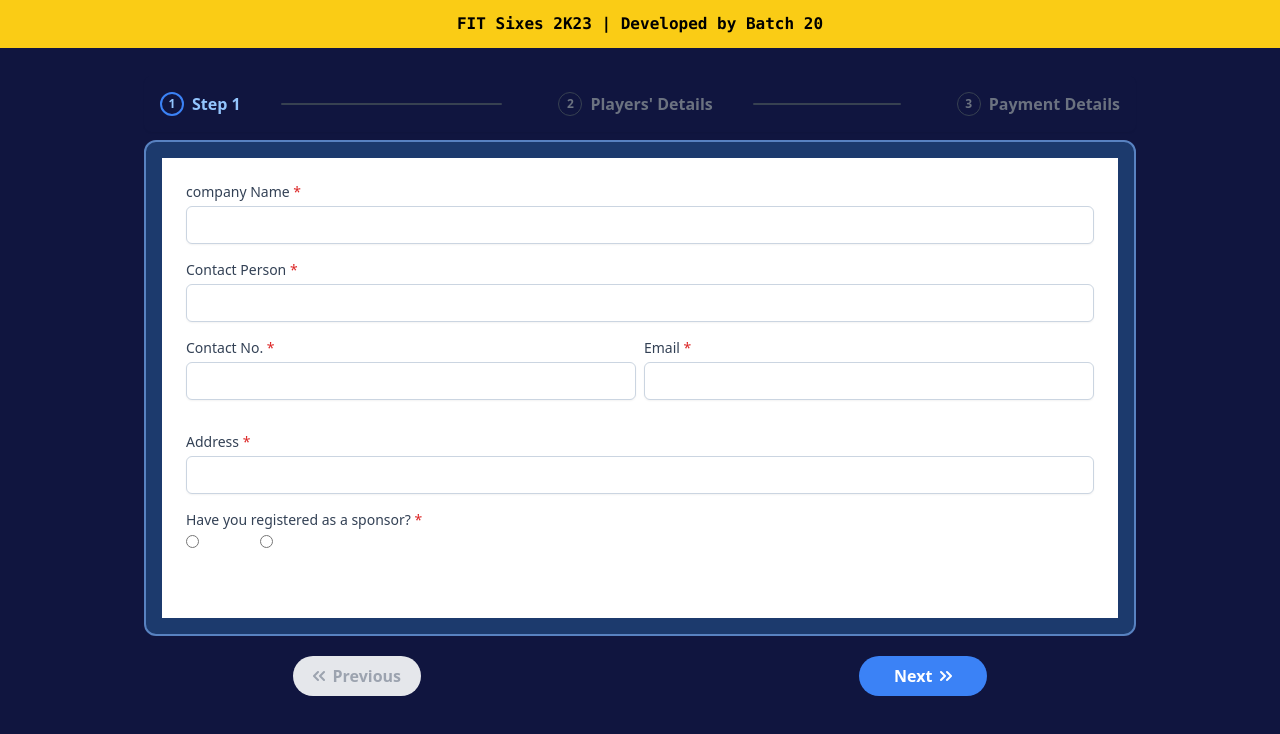
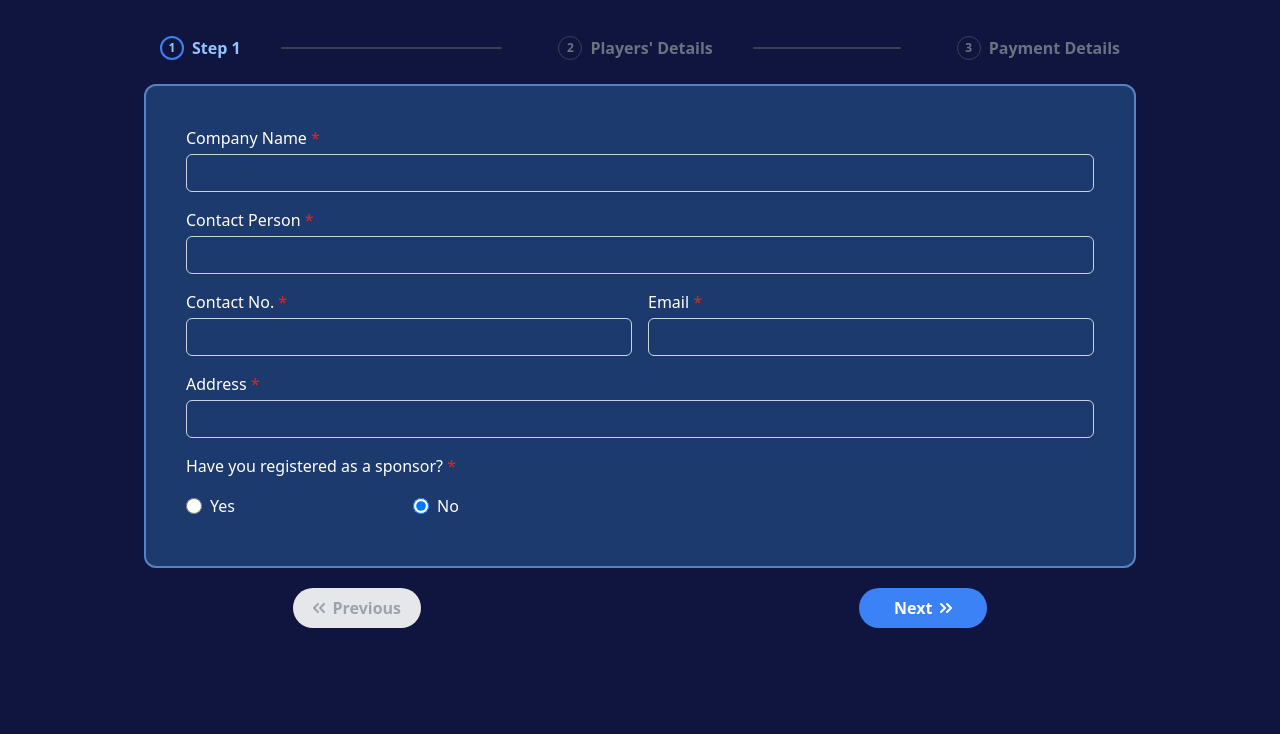
Before and after one commit to FIT-Sixes/FIT-sixes-official, a React (Vite) app: page /stepper in a window 1280 px wide. Shown: the top 734 px of the page. Built offline with nearby package versions, Linux system fonts and the light colour scheme.

Commit message:
CompanyForm Integrated

```diff
--- a/src/App.jsx
+++ b/src/App.jsx
@@ -5,11 +5,8 @@ import Router from './routes';
 
 const App = () => {
     return (
-        <div className='bg-[#10153f] h-screen'>
+        <div className='bg-[#10153f] min-h-screen'>
             <BrowserRouter>
-                <h1 className="w-full px-6 py-3 mb-2 font-mono font-extrabold text-center bg-yellow-400">
-                    FIT Sixes 2K23 | Developed by Batch 20
-                </h1>
                 <Router />
             </BrowserRouter>
         </div>
--- a/src/components/CompanyForm/CompanyForm.jsx
+++ b/src/components/CompanyForm/CompanyForm.jsx
@@ -1,180 +1,156 @@
-import React from 'react';
-import toast, { Toaster } from 'react-hot-toast';
+import { Toaster } from 'react-hot-toast';
 
-export default function CompanyForm() {
-    const [companyDetails, setCompanyDetails] = React.useState({
-        companyName: '',
-        contactPerson: '',
-        mobileNumber: '',
-        contactPersonEmail: '',
-        companyAddress: '',
-        sponsorshipLevel: '',
-        registeredSponsor: false,
-    });
+const CompanyForm = (props) => {
+    const {
+        companyDetails,
+        setCompanyDetails,
+    } = props;
 
-    const clearForm = () => {
-        setCompanyDetails({
-            companyName: '',
-            contactPerson: '',
-            mobileNumber: '',
-            contactPersonEmail: '',
-            companyAddress: '',
-            sponsorshipLevel: '',
-            registeredSponsor: false,
-        });
-    };
+    const handleChange = (event) => {
+        const { name, value } = event.target;
 
-    const addCompany = (event) => {
-        const { name, value } = event.target;
+        let newValue = value;
+
+        if (event.target.type === 'radio') {
+            newValue = value === 'true' ? true : false;
+        }
+
+        let newDetails = {
+            [name]: newValue,
+        }
+
+        if (name === 'registeredSponsor' && value === 'false') {
+            newDetails['sponsorshipLevel'] = '';
+        }
+
         setCompanyDetails((prevState) => ({
             ...prevState,
-            [name]: value,
+            ...newDetails
         }));
     };
 
-    const handleSubmit = async () => {
-        if (
-            companyDetails.companyName === '' ||
-            companyDetails.contactPerson === '' ||
-            companyDetails.contactPersonEmail === '' ||
-            companyDetails.companyAddress === '' ||
-            companyDetails.sponsorshipLevel === ''
-        ) {
-            toast.error('Please fill all the fields');
-        } else if (companyDetails.mobileNumber.length !== 10) {
-            toast.error('Mobile number should be 10 digits');
-        } else if (
-            !/^[\w-.]+@([\w-]+\.)+[\w-]{2,4}$/.test(
-                companyDetails.contactPersonEmail
-            )
-        ) {
-            toast.error('Please enter a valid email address');
-        } else {
-            console.log('success', companyDetails);
-            toast.success('Successfully  register!');
-            clearForm();
-        }
-    };
     return (
-        <div className=" bg-white  p-6">
+        <div className="p-6">
             <form>
                 <label className="block mb-4">
-                    <span className="block text-sm font-medium text-slate-700 ">
-                        company Name <span className=" text-red-600"> *</span>
+                    <span>
+                        Company Name <span className="text-red-600"> *</span>
                     </span>
                     <input
-                        type="name"
                         name="companyName"
-                        className="mt-1 px-3 py-2 bg-white border shadow-sm border-slate-300 focus:outline-none focus:border-sky-500 focus:ring-sky-500 block w-full rounded-md sm:text-sm focus:ring-1"
+                        className="block w-full px-3 py-2 mt-1 bg-transparent border rounded-md shadow-sm border-slate-300 focus:outline-none focus:border-sky-500 focus:ring-sky-500 sm:text-sm focus:ring-1"
                         value={companyDetails.companyName}
-                        onChange={addCompany}
-                    />
-                </label>
-                <label className="block mb-4">
-                    <span className="block text-sm font-medium text-slate-700">
-                        Contact Person <span className=" text-red-600"> *</span>
-                    </span>
-                    <input
-                        type="text"
-                        name="contactPerson"
-                        className="mt-1 px-3 py-2 bg-white border shadow-sm border-slate-300 focus:outline-none focus:border-sky-500 focus:ring-sky-500 block w-full rounded-md sm:text-sm focus:ring-1"
-                        value={companyDetails.contactPerson}
-                        onChange={addCompany}
+                        onChange={handleChange}
                     />
                 </label>
 
-                <div className="sm:flex block mb-4 ">
-                    <label className="block mr-2 sm:w-full">
-                        <span className="block text-sm font-medium text-slate-700">
-                            Contact No.{' '}
-                            <span className=" text-red-600"> *</span>
+                <label className="block mb-4">
+                    <span>
+                        Contact Person <span className="text-red-600 ">  *</span>
+                    </span>
+                    <input
+                        name="contactPerson"
+                        className="block w-full px-3 py-2 mt-1 bg-transparent border rounded-md shadow-sm border-slate-300 focus:outline-none focus:border-sky-500 focus:ring-sky-500 sm:text-sm focus:ring-1"
+                        value={companyDetails.contactPerson}
+                        onChange={handleChange}
+                    />
+                </label>
+
+                <div className="block sm:flex">
+                    <label className="block mb-4 sm:mr-4 sm:w-full">
+                        <span>
+                            Contact No.
+                            <span className="text-red-600 "> *</span>
                         </span>
                         <input
                             type="tel"
                             name="mobileNumber"
-                            className="mt-1 px-3 py-2 bg-white border shadow-sm border-slate-300 focus:outline-none focus:border-sky-500 focus:ring-sky-500 block w-full rounded-md sm:text-sm focus:ring-1"
+                            className="block w-full px-3 py-2 mt-1 bg-transparent border rounded-md shadow-sm border-slate-300 focus:outline-none focus:border-sky-500 focus:ring-sky-500 sm:text-sm focus:ring-1"
                             value={companyDetails.mobileNumber}
-                            onChange={addCompany}
+                            onChange={handleChange}
                         />
                     </label>
 
-                    <label className="block mb-4  sm:w-full">
-                        <span className="block text-sm font-medium text-slate-700">
-                            Email <span className=" text-red-600"> *</span>
+                    <label className="block mb-4 sm:w-full">
+                        <span>
+                            Email <span className="text-red-600 ">  *</span>
                         </span>
                         <input
                             type="email"
                             name="contactPersonEmail"
-                            className="mt-1 px-3 py-2 bg-white border shadow-sm border-slate-300 focus:outline-none focus:border-sky-500 focus:ring-sky-500 block w-full rounded-md sm:text-sm focus:ring-1"
+                            className="block w-full px-3 py-2 mt-1 bg-transparent border rounded-md shadow-sm border-slate-300 focus:outline-none focus:border-sky-500 focus:ring-sky-500 sm:text-sm focus:ring-1"
                             value={companyDetails.contactPersonEmail}
-                            onChange={addCompany}
+                            onChange={handleChange}
                         />
                     </label>
                 </div>
 
                 <label className="block mb-4">
-                    <span className="block text-sm font-medium text-slate-700">
-                        Address <span className=" text-red-600"> *</span>
+                    <span>
+                        Address <span className="text-red-600 ">  *</span>
                     </span>
                     <input
-                        type="text"
                         name="companyAddress"
-                        className="mt-1 px-3 py-2 bg-white border shadow-sm border-slate-300 focus:outline-none focus:border-sky-500 focus:ring-sky-500 block w-full rounded-md sm:text-sm focus:ring-1"
+                        className="block w-full px-3 py-2 mt-1 bg-transparent border rounded-md shadow-sm border-slate-300 focus:outline-none focus:border-sky-500 focus:ring-sky-500 sm:text-sm focus:ring-1"
                         value={companyDetails.companyAddress}
-                        onChange={addCompany}
+                        onChange={handleChange}
                     />
                 </label>
-                <div className="sm:flex block">
-                <label className="block mb-4  sm:w-full">
-                    <span className="block text-sm font-medium text-slate-700">
-                        Have you registered as a sponsor?{' '}
-                        <span className=" text-red-600"> *</span>
+
+                <div className="grid sm:space-x-4 sm:grid-cols-2">
+                    <div className="grid mb-4 space-y-2 sm:grid-cols-2 sm:w-full sm:mb-0">
+                        <span className='col-span-2'>
+                            Have you registered as a sponsor?
+                            <span className="text-red-600 ">  *</span>
                         </span>
+                        <label className='col-span-1 min-h-[40px] flex items-center'>
                             <input
                                 type="radio"
-                        className="form-radio"
                                 name="registeredSponsor"
-                        value="true"
-                        checked={companyDetails.registeredSponsor === 'true'}
-                        onChange={addCompany}
+                                value={true}
+                                className="w-4 h-4 text-blue-600 bg-gray-100 border-gray-300"
+                                checked={companyDetails.registeredSponsor}
+                                onChange={handleChange}
                             />
-                    <span className="ml-2 ">Yes</span>{' '}
+                            <span className="ml-2 ">Yes</span>
+                        </label>
+                        <label className='flex items-center col-span-1'>
                             <input
                                 type="radio"
-                        className="form-radio ml-6"
                                 name="registeredSponsor"
-                        value="false"
-                        checked={companyDetails.registeredSponsor === 'false'}
-                        onChange={addCompany}
+                                value={false}
+                                className="w-4 h-4 text-blue-600 bg-gray-100 border-gray-300"
+                                checked={!companyDetails.registeredSponsor}
+                                onChange={handleChange}
                             />
                             <span className="ml-2">No</span>
                         </label>
+                    </div>
 
-                {companyDetails.registeredSponsor === 'true' ? (
-                    <label className="block  sm:w-full mb-4">
-                        <span className="block text-sm font-medium text-slate-700">
-                            Sponsorship Level{' '}
-                            <span className=" text-red-600"> *</span>
+                    <label className={`sm:w-full
+                        ${companyDetails.registeredSponsor ? 'block' : 'hidden'}
+                    `}>
+                        <span>
+                            Sponsorship Level
+                            <span className="text-red-600 "> *</span>
                         </span>
                         <select
                             name="sponsorshipLevel"
-                            className="mt-1 px-3 py-2 bg-white border shadow-sm border-slate-300 focus:outline-none focus:border-sky-500 focus:ring-sky-500 block w-full rounded-md sm:text-sm focus:ring-1"
+                            className="block w-full px-3 py-2 mt-1 bg-transparent border rounded-md shadow-sm border-slate-300 focus:outline-none focus:border-sky-500 focus:ring-sky-500 sm:text-sm focus:ring-1"
                             value={companyDetails.sponsorshipLevel}
-                            onChange={addCompany}
+                            onChange={handleChange}
                         >
-                            <option value="">Select a level</option>
-                            <option value="Platinum">Platinum</option>
-                            <option value="Silver">Silver</option>
-                            <option value="Gold">Gold</option>
+                            <option className='bg-[#1c3a6d]' disabled value="">Select a level</option>
+                            <option className='bg-[#1c3a6d]' value="platinum">Platinum</option>
+                            <option className='bg-[#1c3a6d]' value="silver">Silver</option>
+                            <option className='bg-[#1c3a6d]' value="gold">Gold</option>
                         </select>
                     </label>
-                ) : null}
                 </div>
-                <button type="button" onClick={handleSubmit}>
-                    submit
-                </button>
             </form>
             <Toaster />
         </div>
     );
-}
+};
+
+export default CompanyForm;
--- a/src/components/index.jsx
+++ b/src/components/index.jsx
@@ -1,4 +1,5 @@
 import Example from './Example/Example';
 import Stepper from './Stepper/Stepper';
+import CompanyForm from './CompanyForm/CompanyForm';
 
-export { Example, Stepper };
+export { Example, Stepper, CompanyForm };
--- a/src/pages/examples/StepperExample/StepperExample.jsx
+++ b/src/pages/examples/StepperExample/StepperExample.jsx
@@ -1,25 +1,81 @@
+import { useState } from 'react';
+import toast from 'react-hot-toast';
+
 // local imports
-import { Stepper } from "../../../components"
-import CompanyForm from "../../../components/CompanyForm/CompanyForm";
+import { Stepper, CompanyForm } from "../../../components"
 
 const StepperExample = () => {
+    const [companyDetails, setCompanyDetails] = useState({
+        companyName: '',
+        contactPerson: '',
+        mobileNumber: '',
+        contactPersonEmail: '',
+        companyAddress: '',
+        sponsorshipLevel: '',
+        registeredSponsor: false,
+    });
+
+    const clearCompanyForm = () => {
+        setCompanyDetails({
+            companyName: '',
+            contactPerson: '',
+            mobileNumber: '',
+            contactPersonEmail: '',
+            companyAddress: '',
+            sponsorshipLevel: '',
+            registeredSponsor: false,
+        });
+    };
+
+    const handleCompanySubmit = async () => {
+        console.log(companyDetails);
+
+        if (
+            companyDetails.companyName === '' ||
+            companyDetails.contactPerson === '' ||
+            companyDetails.contactPersonEmail === '' ||
+            companyDetails.companyAddress === '' ||
+            companyDetails.sponsorshipLevel === ''
+        ) {
+            toast.error('Please fill all the fields');
+        } else if (companyDetails.mobileNumber.length !== 10) {
+            toast.error('Mobile number should be 10 digits');
+        } else if (
+            !/^[\w-.]+@([\w-]+\.)+[\w-]{2,4}$/.test(
+                companyDetails.contactPersonEmail
+            )
+        ) {
+            toast.error('Please enter a valid email address');
+        } else {
+            toast.success('Successfully  register!');
+            clearCompanyForm();
+
+            return true;
+        }
+
+        return false;
+    };
+
     const steps = [
         {
             label: "Step 1",
-            element: <CompanyForm/>
+            element: <CompanyForm companyDetails={companyDetails} setCompanyDetails={setCompanyDetails} />,
+            onSubmit: handleCompanySubmit
         },
         {
             label: "Players' Details",
-            element: <div>Step 2 Content</div>
+            element: <div>Step 2 Content</div>,
+            onSubmit: () => console.log("Step 2 submitted")
         },
         {
             label: "Payment Details",
-            element: <div>Step 3 Content</div>
+            element: <div>Step 3 Content</div>,
+            onSubmit: () => console.log("Step 3 submitted")
         }
     ];
 
     return (
-        <div className="p-5 m-auto container mx-auto">
+        <div className="container p-5 m-auto mx-auto">
             <Stepper
                 steps={steps}
             />
```
Also changed, not shown: src/components/Stepper/Stepper.jsx (+9 -5 lines). Lines whose indentation alone changed are shown as unchanged.
